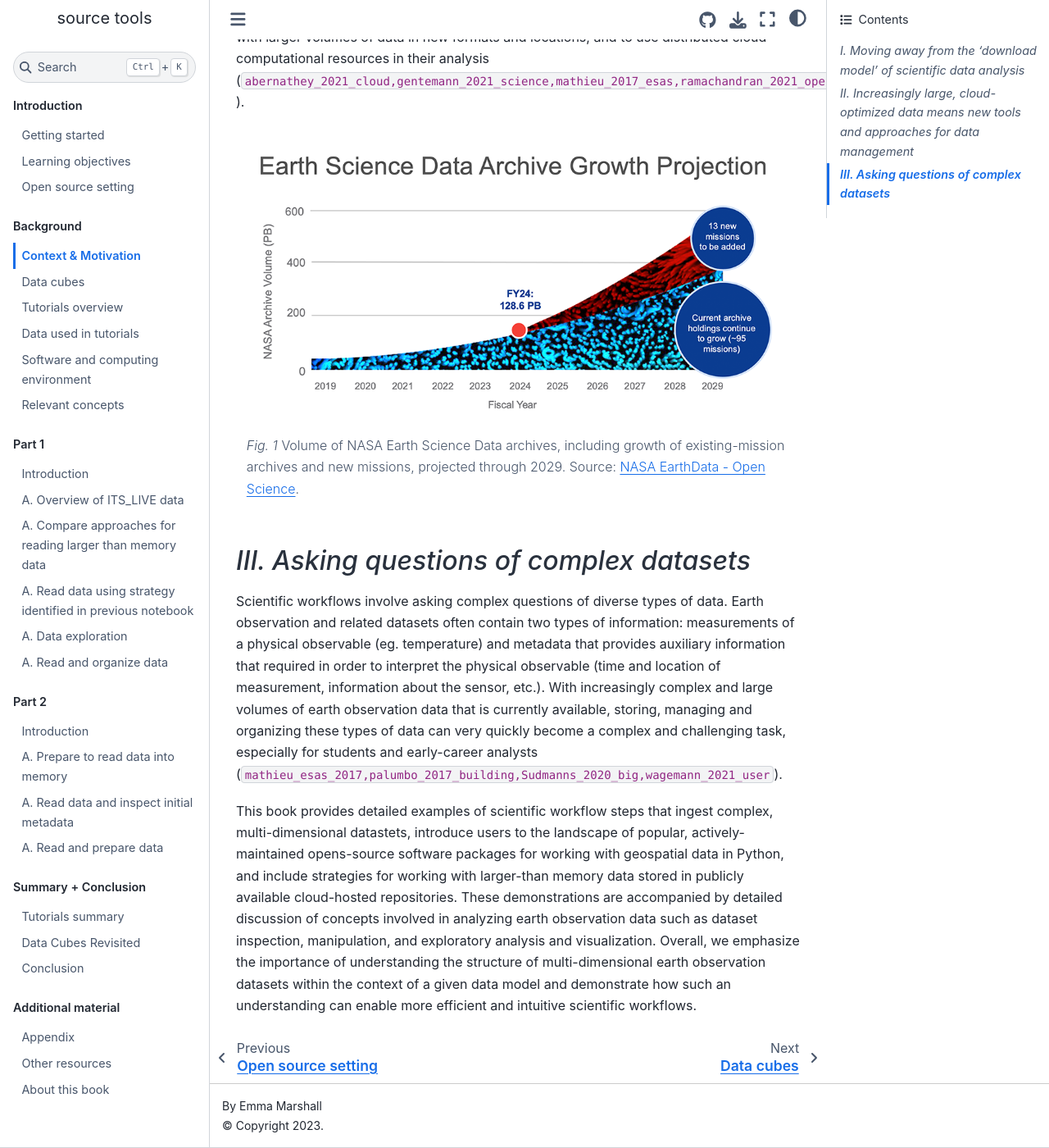
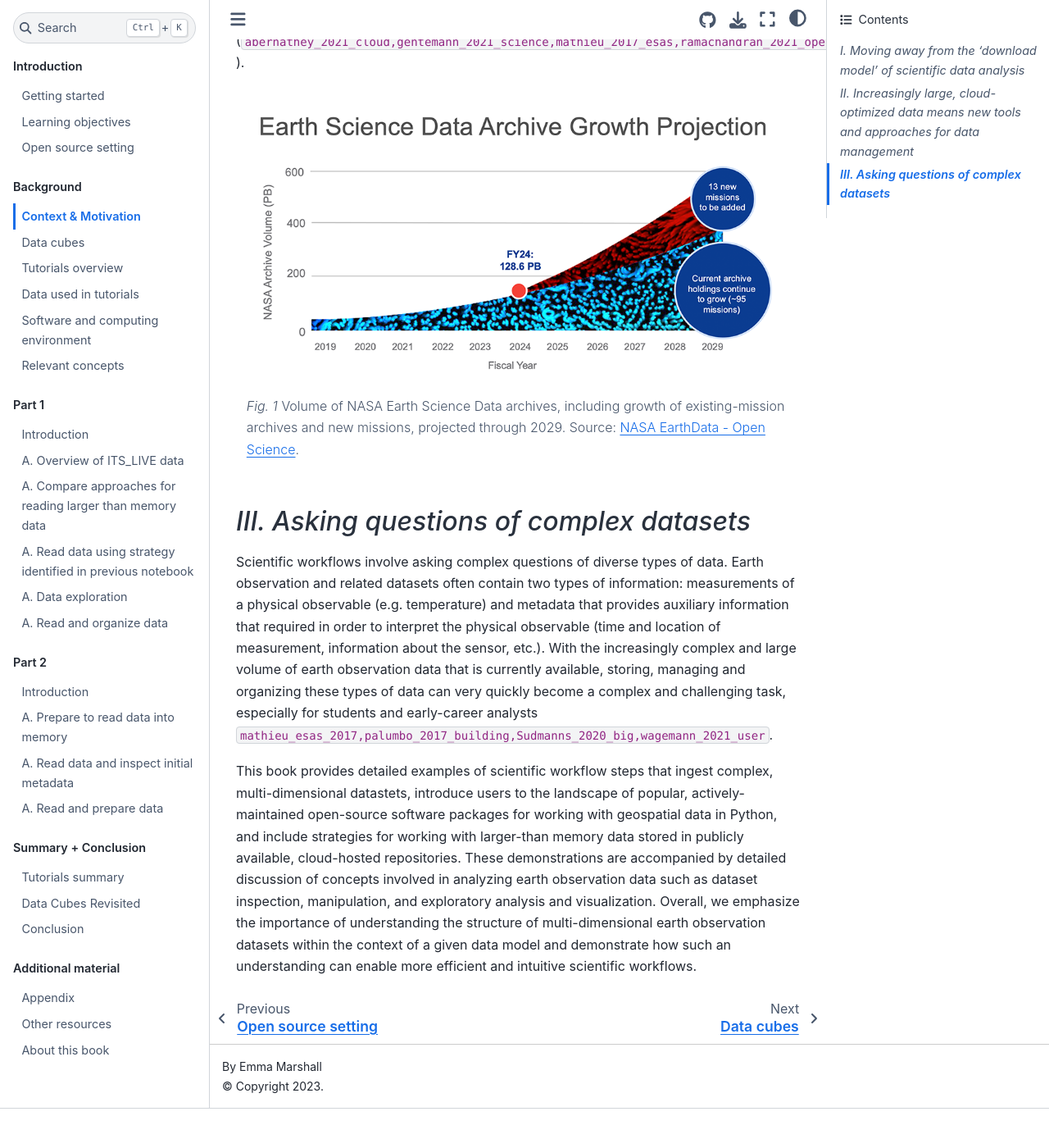
Before and after one commit to e-marshall/tutorials, a Jupyter Book: the page built from book/background/context_motivation.md, in a window 1280 px wide and 1400 px high, scrolled down 1289 px. Shown: the whole window at 82% size. Built offline with Jupyter Book 1.0.4 settings and Sphinx 7.4.7 and the Sphinx Book theme 1.1.4, drawn with Linux system fonts in a browser that asks for light colours; pages that are not in the unit, such as notebooks, are missing from menus; cross-references to code outside the pages are shown as plain code; after the commit the page ends 2641 px from its top, so only the background shows below that; some of the changed text lies outside the part shown.

Commit message:
typos on motivation page

````diff
--- a/book/background/context_motivation.md
+++ b/book/background/context_motivation.md
@@ -7,9 +7,8 @@
 Technological developments in recent decades have engendered fundamental shifts in the nature of scientific data and how it is used for analysis.
 
 ```{epigraph}
-"Traditionally, scientific data have been distributed via a “download model,” wherein scientists download individual data files to local computers for analysis.After downloading many files, scientists typically have to do extensive processing and organizing to make them useful for the data analysis; this creates a barrier to reproducibility, since a scientist’s analysis code must account for this unique “local” organization. Furthermore, the sheer size of the datasets (many terabytes to petabytes) can make downloading effectively impossible. Analysis of such data volumes also can benefit from parallel / distributed computing, which is not always readily available on local computers. Finally, this model reinforces inequality between privileged institutions that have the resources to host local copies of the data and those that don’t. This restricts who can participate in science."
-
--- {cite:t}`abernathey_2021_cloud`
+"Traditionally, scientific data have been distributed via a “download model,” wherein scientists download individual data files to local computers for analysis. After downloading many files, scientists typically have to do extensive processing and organizing to make them useful for the data analysis; this creates a barrier to reproducibility, since a scientist’s analysis code must account for this unique “local” organization. Furthermore, the sheer size of the datasets (many terabytes to petabytes) can make downloading effectively impossible. Analysis of such data volumes also can benefit from parallel / distributed computing, which is not always readily available on local computers. Finally, this model reinforces inequality between privileged institutions that have the resources to host local copies of the data and those that don’t. This restricts who can participate in science."
+-- {cite}`abernathey_2021_cloud`
 ```
 
 ### *II. Increasingly large, cloud-optimized data means new tools and approaches for data management*
@@ -24,6 +23,6 @@
 
 ### *III. Asking questions of complex datasets*
 
-Scientific workflows involve asking complex questions of diverse types of data. Earth observation and related datasets often contain two types of information: measurements of a physical observable (eg. temperature) and metadata that provides auxiliary information that required in order to interpret the physical observable (time and location of measurement, information about the sensor, etc.). With increasingly complex and large volumes of earth observation data that is currently available, storing, managing and organizing these types of data can very quickly become a complex and challenging task, especially for students and early-career analysts ({cite:t}`mathieu_esas_2017,palumbo_2017_building,Sudmanns_2020_big,wagemann_2021_user`).
+Scientific workflows involve asking complex questions of diverse types of data. Earth observation and related datasets often contain two types of information: measurements of a physical observable (e.g. temperature) and metadata that provides auxiliary information that required in order to interpret the physical observable (time and location of measurement, information about the sensor, etc.). With the increasingly complex and large volume of earth observation data that is currently available, storing, managing and organizing these types of data can very quickly become a complex and challenging task, especially for students and early-career analysts {cite}`mathieu_esas_2017,palumbo_2017_building,Sudmanns_2020_big,wagemann_2021_user`.
 
-This book provides detailed examples of scientific workflow steps that ingest complex, multi-dimensional datastets, introduce users to the landscape of popular, actively-maintained opens-source software packages for working with geospatial data in Python, and include strategies for working with larger-than memory data stored in publicly available cloud-hosted repositories. These demonstrations are accompanied by detailed discussion of concepts involved in analyzing earth observation data such as dataset inspection, manipulation, and exploratory analysis and visualization. Overall, we emphasize the importance of understanding the structure of multi-dimensional earth observation datasets within the context of a given data model and demonstrate how such an understanding can enable more efficient and intuitive scientific workflows.
+This book provides detailed examples of scientific workflow steps that ingest complex, multi-dimensional datastets, introduce users to the landscape of popular, actively-maintained open-source software packages for working with geospatial data in Python, and include strategies for working with larger-than memory data stored in publicly available, cloud-hosted repositories. These demonstrations are accompanied by detailed discussion of concepts involved in analyzing earth observation data such as dataset inspection, manipulation, and exploratory analysis and visualization. Overall, we emphasize the importance of understanding the structure of multi-dimensional earth observation datasets within the context of a given data model and demonstrate how such an understanding can enable more efficient and intuitive scientific workflows.
````
